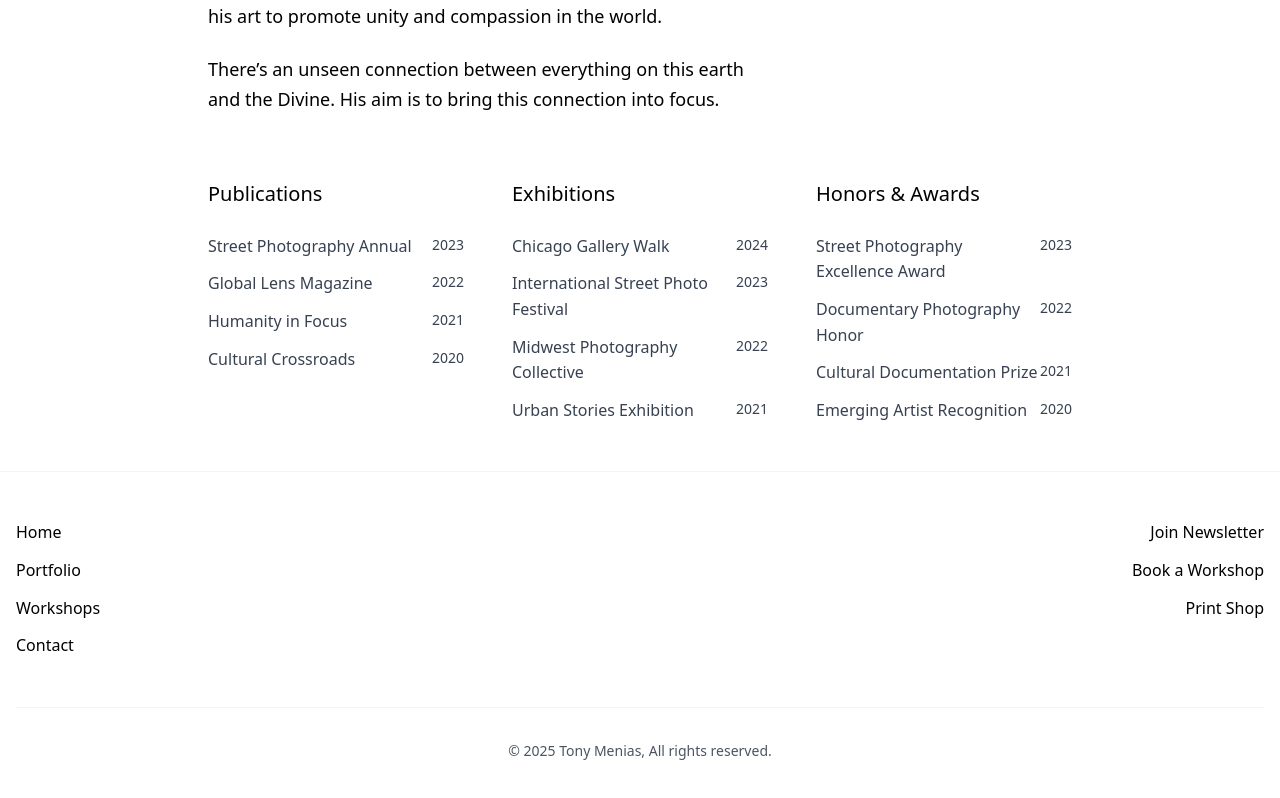
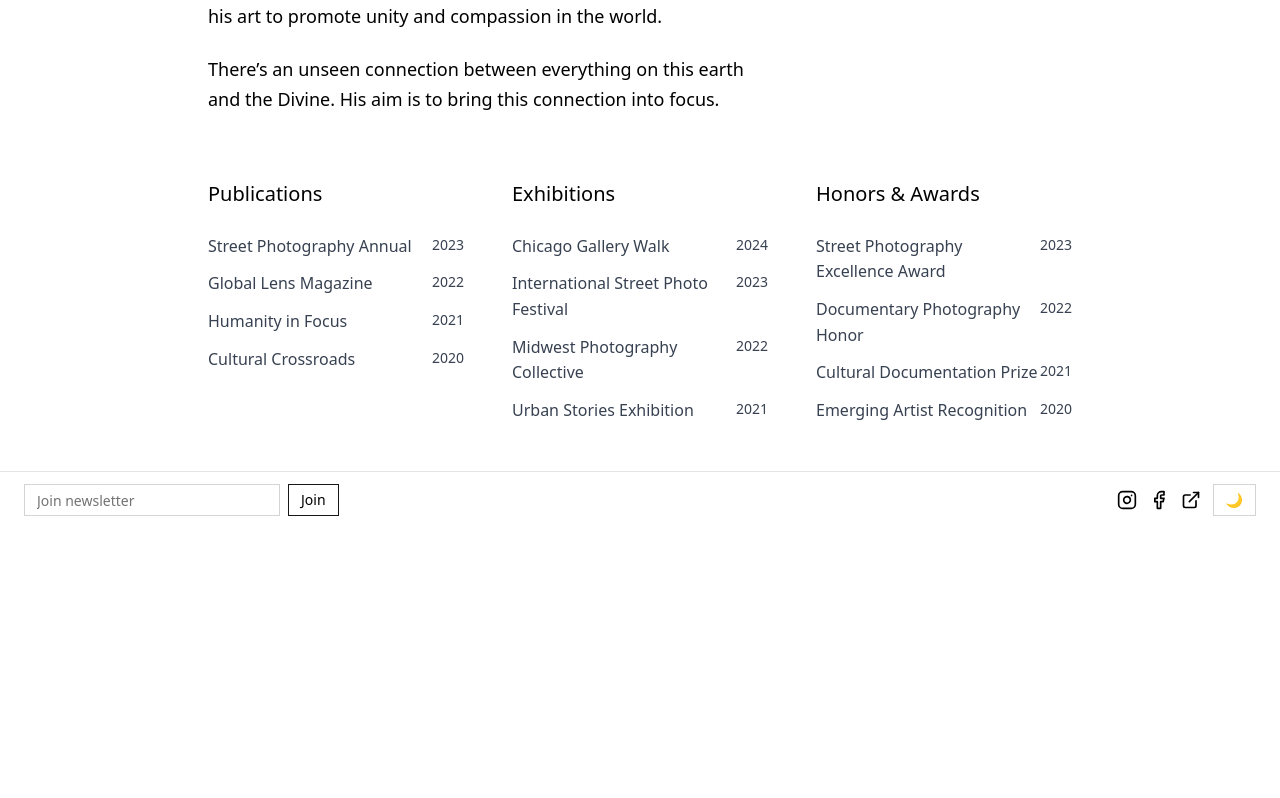
Before and after one commit to Camo67/beloveful.com, a React (Vite) app: page /about in a window 1280 px wide. Shown: the part 1682-2480 px from the top of the page. After the commit the page ends 2210 px from the top, so only its background shows below. Built offline with nearby package versions, Linux system fonts and the light colour scheme; the HTML template or start-up script is replaced by a standard one.

Commit message:
Add site-wide footer

```diff
--- a/src/components/Footer.tsx
+++ /dev/null
@@ -1,80 +0,0 @@
-import { Link } from "react-router-dom";
-
-export function Footer() {
-  return (
-    <footer className="border-t border-gray-100 bg-white py-12">
-      <div className="max-w-screen-xl mx-auto px-4">
-        <div className="grid grid-cols-1 md:grid-cols-2 gap-8">
-          {/* Left column - Navigation */}
-          <div>
-            <ul className="space-y-3">
-              <li>
-                <Link to="/" className="text-black transition-opacity duration-300 hover:opacity-60">
-                  Home
-                </Link>
-              </li>
-              <li>
-                <Link to="/portfolio" className="text-black transition-opacity duration-300 hover:opacity-60">
-                  Portfolio
-                </Link>
-              </li>
-              <li>
-                <Link to="/workshops" className="text-black transition-opacity duration-300 hover:opacity-60">
-                  Workshops
-                </Link>
-              </li>
-              <li>
-                <a
-                  href="https://lb.benchmarkemail.com//listbuilder/signupnew?IkfHTmyPVq92wBnn4lX%252FTf5pwVnAjsSIeL8KRSOgMpXtO5iNRn8gS049TyW7spdJ"
-                  target="_blank"
-                  rel="noopener noreferrer"
-                  className="text-black transition-opacity duration-300 hover:opacity-60"
-                >
-                  Contact
-                </a>
-              </li>
-            </ul>
-          </div>
-
-          {/* Right column - Actions */}
-          <div className="md:text-right">
-            <ul className="space-y-3">
-              <li>
-                <a
-                  href="https://lb.benchmarkemail.com//listbuilder/signupnew?IkfHTmyPVq92wBnn4lX%252FTf5pwVnAjsSIeL8KRSOgMpXtO5iNRn8gS049TyW7spdJ"
-                  target="_blank"
-                  rel="noopener noreferrer"
-                  className="text-black transition-opacity duration-300 hover:opacity-60"
-                >
-                  Join Newsletter
-                </a>
-              </li>
-              <li>
-                <Link to="/workshops" className="text-black transition-opacity duration-300 hover:opacity-60">
-                  Book a Workshop
-                </Link>
-              </li>
-              <li>
-                <a
-                  href="https://www.printinnovationlab.com/collections/beloveful"
-                  target="_blank"
-                  rel="noopener noreferrer"
-                  className="text-black transition-opacity duration-300 hover:opacity-60"
-                >
-                  Print Shop
-                </a>
-              </li>
-            </ul>
-          </div>
-        </div>
-
-        {/* Copyright */}
-        <div className="mt-12 pt-8 border-t border-gray-100 text-center">
-          <p className="text-sm text-gray-600">
-            © 2025 Tony Menias, All rights reserved.
-          </p>
-        </div>
-      </div>
-    </footer>
-  );
-}
--- a/src/components/FooterStrip.tsx
+++ b/src/components/FooterStrip.tsx
@@ -1,4 +1,7 @@
+"use client";
 import { useState } from "react";
+import { useLocation } from "react-router-dom";
+import { Instagram, Facebook, ExternalLink } from "lucide-react";
 import ThemeToggle from "./ThemeToggle";
 
 const NEWSLETTER_URL =
@@ -6,6 +9,10 @@ const NEWSLETTER_URL =
 
 export default function FooterStrip() {
   const [email, setEmail] = useState("");
+  const location = useLocation();
+
+  // Hide footer on home page
+  if (location.pathname === "/") return null;
 
   return (
     <footer className="w-full border-t border-neutral-200 dark:border-neutral-800 bg-white/70 dark:bg-neutral-950/70 backdrop-blur supports-[backdrop-filter]:backdrop-blur">
@@ -24,44 +31,44 @@ export default function FooterStrip() {
             placeholder="Join newsletter"
             value={email}
             onChange={(e) => setEmail(e.target.value)}
-            className="h-8 w-48 md:w-64 rounded-md border border-neutral-300 dark:border-neutral-700 bg-transparent px-3 text-sm"
+            className="h-8 w-48 md:w-64 rounded-md border border-neutral-300 dark:border-neutral-700 bg-transparent px-3 text-sm text-black dark:text-white placeholder:text-neutral-500 dark:placeholder:text-neutral-400"
           />
           <button
             type="submit"
-            className="h-8 rounded-md border border-neutral-900 dark:border-neutral-200 px-3 text-sm hover:bg-neutral-900 hover:text-white dark:hover:bg-white dark:hover:text-black transition"
+            className="h-8 rounded-md border border-neutral-900 dark:border-neutral-200 px-3 text-sm text-black dark:text-white hover:bg-neutral-900 hover:text-white dark:hover:bg-white dark:hover:text-black transition"
           >
             Join
           </button>
         </form>
 
         <div className="ml-auto flex items-center gap-3">
-          {/* socials in exact order */}
+          {/* socials with icons */}
           <a
             href="https://www.instagram.com/beloveful/#"
             target="_blank"
             rel="noopener noreferrer"
-            className="text-sm hover:opacity-75 transition-opacity"
+            className="text-black dark:text-white hover:opacity-75 transition-opacity"
             aria-label="Instagram"
           >
-            IG
+            <Instagram size={20} />
           </a>
           <a
             href="https://www.facebook.com/tony.menias#"
             target="_blank"
             rel="noopener noreferrer"
-            className="text-sm hover:opacity-75 transition-opacity"
+            className="text-black dark:text-white hover:opacity-75 transition-opacity"
             aria-label="Facebook"
           >
-            FB
+            <Facebook size={20} />
           </a>
           <a
             href="https://linktr.ee/beloveful?lt_utm_source=lt_share_link#74152480"
             target="_blank"
             rel="noopener noreferrer"
-            className="text-sm hover:opacity-75 transition-opacity"
+            className="text-black dark:text-white hover:opacity-75 transition-opacity"
             aria-label="Linktree"
           >
-            LT
+            <ExternalLink size={20} />
           </a>
 
           <ThemeToggle />
--- a/src/pages/About.tsx
+++ b/src/pages/About.tsx
@@ -1,5 +1,5 @@
 import { Header } from "@/components/Header";
-import { Footer } from "@/components/Footer";
+import FooterStrip from "@/components/FooterStrip";
 
 export default function About() {
   return (
@@ -129,7 +129,7 @@ export default function About() {
         </div>
       </main>
 
-      <Footer />
+      <FooterStrip />
     </div>
   );
 }
--- a/src/pages/CountryGallery.tsx
+++ b/src/pages/CountryGallery.tsx
@@ -1,7 +1,7 @@
 import { useParams, Link, Navigate } from "react-router-dom";
 import { ArrowLeft } from "lucide-react";
 import { Header } from "@/components/Header";
-import { Footer } from "@/components/Footer";
+import FooterStrip from "@/components/FooterStrip";
 import { Gallery } from "@/components/Gallery";
 import { getAlbumBySlug } from "@/lib/data";
 
@@ -46,7 +46,7 @@ export default function CountryGallery() {
         <Gallery images={album.images} country={album.country} />
       </main>
 
-      <Footer />
+      <FooterStrip />
     </div>
   );
 }
--- a/src/pages/Portfolio.tsx
+++ b/src/pages/Portfolio.tsx
@@ -1,7 +1,7 @@
 import { useState } from "react";
 import { Link } from "react-router-dom";
 import { Header } from "@/components/Header";
-import { Footer } from "@/components/Footer";
+import FooterStrip from "@/components/FooterStrip";
 import { REGIONS, getAlbumsByRegion } from "@/lib/data";
 
 export default function Portfolio() {
@@ -65,7 +65,7 @@ export default function Portfolio() {
         </div>
       </main>
 
-      <Footer />
+      <FooterStrip />
     </div>
   );
 }
--- a/src/pages/PrintShop.tsx
+++ b/src/pages/PrintShop.tsx
@@ -1,5 +1,5 @@
 import { Header } from "@/components/Header";
-import { Footer } from "@/components/Footer";
+import FooterStrip from "@/components/FooterStrip";
 
 export default function PrintShop() {
   return (
@@ -51,7 +51,7 @@ export default function PrintShop() {
         </div>
       </main>
 
-      <Footer />
+      <FooterStrip />
     </div>
   );
 }
--- a/src/pages/Workshops.tsx
+++ b/src/pages/Workshops.tsx
@@ -1,5 +1,5 @@
 import { Header } from "@/components/Header";
-import { Footer } from "@/components/Footer";
+import FooterStrip from "@/components/FooterStrip";
 
 export default function Workshops() {
   return (
@@ -126,7 +126,7 @@ export default function Workshops() {
         </section>
       </main>
 
-      <Footer />
+      <FooterStrip />
     </div>
   );
 }
```
